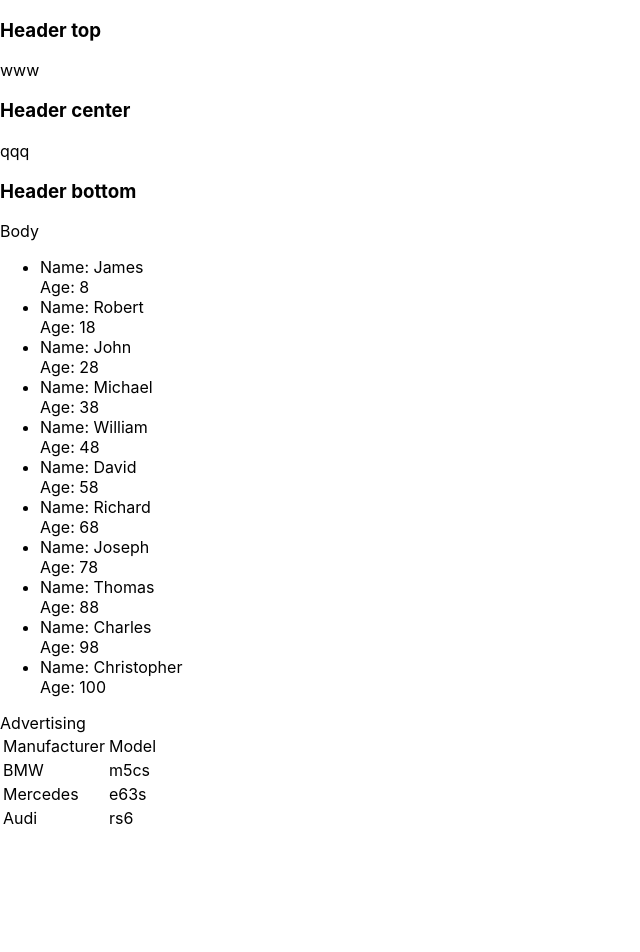
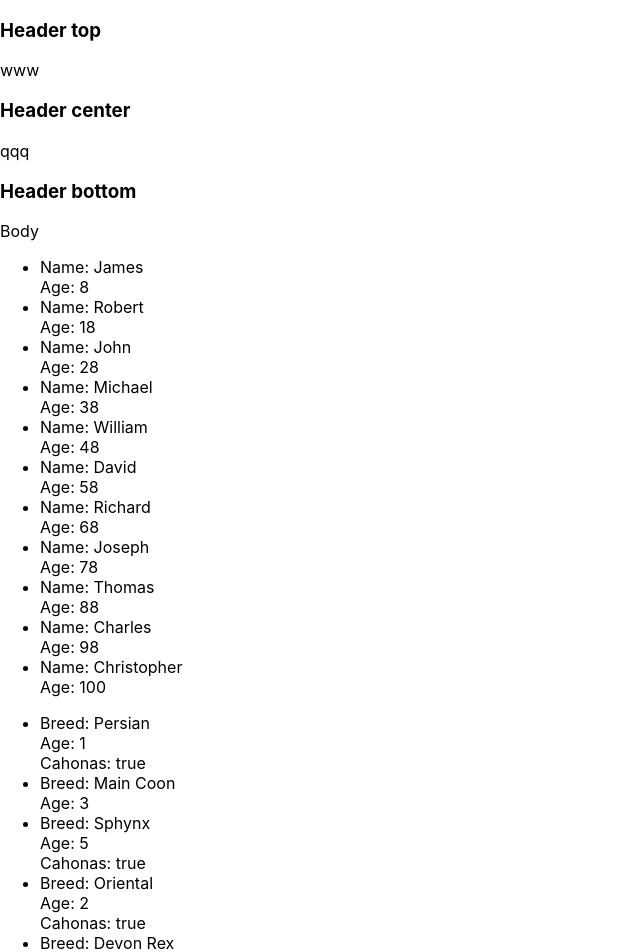
Before and after one commit to EugeneMorash/react-tasks, a React (Create React App) app: page / in a window 1280 px wide. Shown: the top 952 px of the page, without its empty margins (0-640 px from the left). Before the commit the page ends 831 px from the top, so only its background shows below. Built offline with nearby package versions, Linux system fonts and the light colour scheme.

Commit message:
home task 2

```diff
--- a/src/App.tsx
+++ b/src/App.tsx
@@ -4,6 +4,7 @@ import {Header} from "./components/Header";
 import {Main} from "./components/Main";
 import {Footer} from "./components/Footer";
 import {Aside} from "./components/Aside";
+import {Cat} from "./components/Cat";
 
 
 export type UsersArrType = Array<UserType>
@@ -34,6 +35,24 @@ const users: UsersArrType = [
     {id: 11, name: "Christopher", age: 100},
 ]
 
+
+export type CatsArrType = Array<CatsType>
+export type CatsType = {
+    id: number
+    breed: string
+    age: number
+    cahonas?: boolean
+}
+
+const cats: CatsArrType = [
+    {id: 1, breed: "Persian", age: 1, cahonas: true},
+    {id: 2, breed: "Main Coon", age: 3, cahonas: false},
+    {id: 3, breed: "Sphynx", age: 5, cahonas: true},
+    {id: 4, breed: "Oriental", age: 2, cahonas: true},
+    {id: 5, breed: "Devon Rex", age: 6,cahonas: false},
+    {id: 6, breed: "Bengal", age: 18}
+]
+
 const topCars: TopCarsArrType = [
     {id: 1, manufacturer: "BMW", model: 'm5cs'},
     {id: 2, manufacturer: "Mercedes", model: 'e63s'},
@@ -49,6 +68,8 @@ function App() {
             <Header title={"Header bottom"}/>
 
             <Main userList={users}/>
+
+            <Cat catList={cats}/>
 
             <Aside advertising={"Advertising"}/>
 
--- /dev/null
+++ b/src/components/Cat.tsx
@@ -0,0 +1,27 @@
+import React from 'react';
+import {CatsArrType} from '../App';
+
+type CatPropsType = {
+    catList: CatsArrType
+}
+
+
+export function Cat(props: CatPropsType) {
+
+    const catsArray = props.catList.map(
+        (cat) => {
+        return <li key={cat.id}>
+            <div>Breed: {cat.breed}</div>
+            <div>Age: {cat.age}</div>
+            {cat.cahonas ? <div>Cahonas: true</div> : null}
+        </li>
+    })
+
+
+    return (
+        <ul>
+            {catsArray}
+        </ul>
+
+    )
+}
--- a/src/components/Footer.tsx
+++ b/src/components/Footer.tsx
@@ -9,10 +9,12 @@ export function Footer(props: FooterPropsType) {
 
     const topCarsArray = props.carsList.map(
         (car) => {
-            return <tr key={car.id}>
-                <td>{car.manufacturer}</td>
-                <td>{car.model}</td>
-            </tr>;
+            return (
+                <tr key={car.id}>
+                    <td>{car.manufacturer}</td>
+                    <td>{car.model}</td>
+                </tr>
+            );
         }
     )
 // console.log(topCarsArray)
@@ -21,8 +23,8 @@ export function Footer(props: FooterPropsType) {
             <table>
                 <thead>
                 <tr>
-                    <td>Manufacturer</td>
-                    <td>Model</td>
+                    <td><b>Manufacturer</b></td>
+                    <td><b>Model</b></td>
                 </tr>
                 </thead>
                 <tbody>
--- a/src/components/User.tsx
+++ b/src/components/User.tsx
@@ -6,6 +6,7 @@ type UserPropsType = {
 }
 
 export function User(props: UserPropsType) {
+
     return (
         <li>
             <div>Name: {props.name}</div>
```
